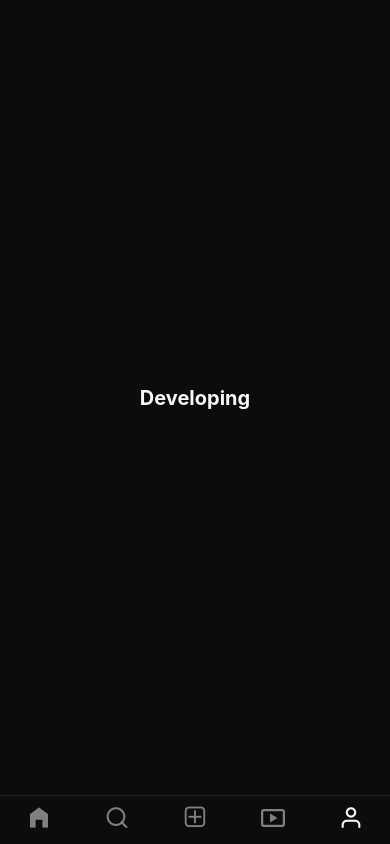
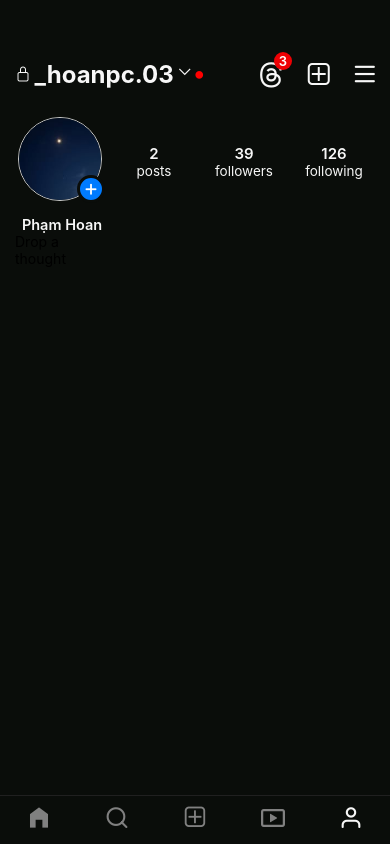
Before and after one commit to conghoan1211/instagram-ui-rn, a React Native app: screen /profile in a window 390 px wide. Built offline with nearby package versions, Linux system fonts and the light colour scheme.

Commit message:
add profile header, information component...

```diff
--- a/app.json
+++ b/app.json
@@ -9,7 +9,7 @@
     "splash": {
       "image": "./assets/splash.png",
       "resizeMode": "contain",
-      "backgroundColor": "#ffffff"
+      "backgroundColor": "#333"
     },
     "ios": {
       "supportsTablet": true,
@@ -19,7 +19,7 @@
       "newArchEnabled": true,
       "adaptiveIcon": {
         "foregroundImage": "./assets/adaptive-icon.png",
-        "backgroundColor": "#ffffff"
+        "backgroundColor": "#333"
       }
     },
     "web": {
--- a/src/components/Icons/IconLink.tsx
+++ b/src/components/Icons/IconLink.tsx
@@ -9,11 +9,14 @@ interface IconLinkProps {
     size?: number;
     badge?: number;
     dot?: boolean;
-    color?: string
+    color?: string;
+    topBadge?: number,
+    bottomBadge?: number,
+    rightBadge?: number,
     onPress?: () => void;
 }
 
-const IconLink: React.FC<IconLinkProps> = ({ name, library, badge, dot, size, color, onPress }) => {
+const IconLink: React.FC<IconLinkProps> = ({ name, library, badge, dot, size, color, topBadge, bottomBadge, rightBadge, onPress }) => {
     const { theme } = useTheme();
 
     return (
@@ -21,7 +24,7 @@ const IconLink: React.FC<IconLinkProps> = ({ name, library, badge, dot, size, co
             <IconBase name={name} library={library} size={size} color={color} />
 
             {badge !== undefined && badge > 0 && (
-                <View style={styles.badge}>
+                <View style={[styles.badge, { top: topBadge ?? -6, right: rightBadge ?? -6}]}>
                     <Text style={[styles.badge_number]}>
                         {badge}
                     </Text>
@@ -44,8 +47,6 @@ const styles = StyleSheet.create({
     // badge notification
     badge: {
         position: 'absolute',
-        top: -6,
-        right: -6,
         backgroundColor: '#ee0004',
         width: 18,
         height: 18,
--- a/src/components/Images/Avatar.tsx
+++ b/src/components/Images/Avatar.tsx
@@ -13,10 +13,13 @@ interface AvatarProps {
     me?: boolean
     width?: number
     height?: number
-    borderWithStory?: number
+    borderWithStory?: number,
+    border?: boolean,
+    borderWidth?: number
 }
 
-const Avatar: React.FC<AvatarProps> = ({ url, hasStory, readStory = false, online = false, me = false, width = 86, height = 86, borderWithStory = 6, }) => {
+const Avatar: React.FC<AvatarProps> = ({ url, hasStory, readStory = false, online = false, me = false,
+    width = 86, height = 86, borderWithStory = 6, border, borderWidth }) => {
     const { theme } = useTheme();
 
     let gradientColors: string[];
@@ -35,14 +38,14 @@ const Avatar: React.FC<AvatarProps> = ({ url, hasStory, readStory = false, onlin
                 end={{ x: 0.05, y: 0.1 }}
                 style={[styles.storyBorder, {
                     height: height,
-                    width: width
+                    width: width,
                 }]}
             >
                 <Image
                     source={url ?? Images.default_avatar}
                     style={[styles.image, {
-                        borderColor: hasStory ? theme.background : "transparent",
-                        borderWidth: borderStory,
+                        borderColor: hasStory ? theme.background : border ? '#cccccc' : "transparent",
+                        borderWidth: borderWidth ?? borderStory,
                         width: (width - borderWithStory),
                         height: (height - borderWithStory)
                     }]}
@@ -64,7 +67,6 @@ const styles = StyleSheet.create({
         backgroundColor: "transparent",
         overflow: "hidden",
         position: 'relative',
-
     },
     image: {
         borderRadius: 1000,
--- a/src/constants/Const.tsx
+++ b/src/constants/Const.tsx
@@ -1,12 +1,12 @@
 import {
     Feather, Entypo, Octicons, FontAwesome5,
     FontAwesome, EvilIcons, AntDesign, Foundation, MaterialIcons,
-    MaterialCommunityIcons, FontAwesome6, SimpleLineIcons,
+    MaterialCommunityIcons, FontAwesome6, SimpleLineIcons, Ionicons
 } from "@expo/vector-icons";
 
 export type IconLibrary = 'Feather' | 'Entypo' | 'Octicons' | 'FontAwesome5' |
     'FontAwesome' | 'EvilIcons' | 'AntDesign' | 'Foundation' | 'MaterialIcons' |
-    'MaterialCommunityIcons' | 'FontAwesome6' | 'SimpleLineIcons';
+    'MaterialCommunityIcons' | 'FontAwesome6' | 'SimpleLineIcons' | 'Ionicons';
 
 export const IconMap: Record<IconLibrary, any> = {
     Feather,
@@ -20,12 +20,15 @@ export const IconMap: Record<IconLibrary, any> = {
     MaterialIcons,
     MaterialCommunityIcons,
     FontAwesome6,
-    SimpleLineIcons
+    SimpleLineIcons,
+    Ionicons,
 };
 
 const Images = {
     glasses: require('./../../src/assests/Img/glasses.jpg'),
     default_avatar: require('./../../src/assests/Img/default-avatar.png'),
+    avt: require('./../../src/assests/Img/avt.jpg'),
+
 };
 
 export default Images;
--- a/src/navigation/MainTab.tsx
+++ b/src/navigation/MainTab.tsx
@@ -30,11 +30,7 @@ function MainTab() {
                     headerShown: false,
                 })}
             >
-                <Tab.Screen
-                    name="home"
-                    component={HomeScreen}
-                    options={{ title: '' }}
-                />
+                <Tab.Screen name="home" component={HomeScreen} options={{ title: '' }} />
                 <Tab.Screen name="search" component={SearchScreen} options={{ title: '' }} />
                 <Tab.Screen name="upPost" component={UpPostScreen} options={{ title: '' }} />
                 <Tab.Screen name="video" component={VideoScreen} options={{ title: '' }} />
--- a/src/screens/Profile/ProfileScreen.tsx
+++ b/src/screens/Profile/ProfileScreen.tsx
@@ -1,13 +1,16 @@
 import React from 'react';
 import { View, Text, StyleSheet } from 'react-native';
 import { useTheme } from '../../components/Theme/ThemeContext';
+import HeaderProfile from './_HeaderProfile';
+import InforProfile from './_InforProfile';
 
 export default function ProfileScreen() {
     const { theme } = useTheme();
 
     return (
-        <View style={[styles.container, {backgroundColor: theme.background}]}>
-            <Text style={[styles.text, { color: theme.text }]}>Developing</Text>
+        <View style={[styles.container, { backgroundColor: theme.background }]}>
+            <HeaderProfile />
+            <InforProfile />
         </View>
     );
 }
@@ -15,8 +18,8 @@ export default function ProfileScreen() {
 const styles = StyleSheet.create({
     container: {
         flex: 1,
-        justifyContent: 'center',
-        alignItems: 'center',
+        paddingTop: 45,
+        paddingHorizontal: 15,
     },
     text: {
         fontSize: 20,
--- /dev/null
+++ b/src/screens/Profile/_HeaderProfile.tsx
@@ -0,0 +1,89 @@
+import { Platform, Text, View, StyleSheet } from "react-native";
+import IconLink from "../../components/Icons/IconLink";
+import { globalStyles } from "../../constants/GlobalStyles";
+import { useTheme } from "../../components/Theme/ThemeContext";
+import IconBase from "../../components/Icons/IconBase";
+
+function HeaderProfile() {
+    const { theme } = useTheme();
+
+    return (
+        <View style={[globalStyles.justify_between, styles.container]}>
+            <View style={styles.iconLock}>
+                <IconBase name="lock-closed-outline" library="Ionicons" size={16} />
+            </View>
+            <View style={globalStyles.align_center}>
+                <Text style={[styles.username, { color: theme.text }]}>_hoanpc.03</Text>
+                <View style={styles.iconDown}>
+                    <IconBase name="chevron-down" library="EvilIcons" size={30} />
+                </View>
+                <View style={styles.dot}>
+                    <IconBase name="dot-single" library="Entypo" color="red" size={35} />
+                </View>
+            </View>
+
+            <View style={globalStyles.align_center}>
+                <View style={styles.icon}>
+                    <IconLink name="threads" library="FontAwesome6" size={27} badge={3} topBadge={-8.5} rightBadge={-9} />
+                </View>
+                <View style={styles.icon}>
+                    <IconLink name="plus-square-o" library="FontAwesome" size={28} />
+                </View>
+                <View style={styles.icon}>
+                    <IconLink name="three-bars" library="Octicons" size={23} />
+                </View>
+            </View>
+        </View>
+    );
+}
+
+const styles = StyleSheet.create({
+    container: {
+        paddingTop: 10,
+    },
+    username: {
+        fontSize: 24,
+        fontWeight: '700'
+    },
+    icon: {
+        position: 'relative',
+        marginLeft: 25,
+    },
+    dot: {
+        marginLeft: -18,
+        ...Platform.select({
+            android: {
+                marginBottom: 3,
+            },
+            ios: {
+                marginBottom: 2
+            }
+        })
+    },
+    iconDown: {
+        marginLeft: -4,
+        marginBottom: 6,
+        ...Platform.select({
+            android: {
+                marginBottom: 10,
+            },
+            ios: {
+                marginBottom: 4
+            }
+        })
+    },
+    iconLock: {
+        fontWeight: '500',
+        marginRight: -14,
+        ...Platform.select({
+            android: {
+                marginRight: -45,
+            },
+        })
+    }
+
+});
+
+
+
+export default HeaderProfile;
--- /dev/null
+++ b/src/screens/Profile/_InforProfile.tsx
@@ -0,0 +1,68 @@
+import { StyleSheet, Text, TouchableOpacity, View } from "react-native";
+import avt from './../../assests/Img/avt.jpg';
+import Avatar from "../../components/Images/Avatar";
+import { useTheme } from "../../components/Theme/ThemeContext";
+
+function InforProfile() {
+    const { theme } = useTheme();
+
+    return (
+        <View style={styles.container}>
+            <View style={styles.avatar} >
+                <Avatar url={avt} me width={90} height={90} border borderWidth={0.2} />
+                <Text style={[styles.username, { color: theme.text }]}>Phạm Hoan</Text>
+                <View>
+                    <Text>Drop a thought</Text>
+                </View>
+            </View>
+            <TouchableOpacity activeOpacity={0.7} style={styles.box}>
+                <Text style={[styles.number, { color: theme.text }]}>2</Text>
+                <Text style={[styles.title, { color: theme.text }]}>posts</Text>
+            </TouchableOpacity>
+            <TouchableOpacity activeOpacity={0.7} style={styles.box}>
+                <Text style={[styles.number, { color: theme.text }]}>39</Text>
+                <Text style={[styles.title, { color: theme.text }]}>followers</Text>
+            </TouchableOpacity>
+            <TouchableOpacity activeOpacity={0.7} style={styles.box}>
+                <Text style={[styles.number, { color: theme.text }]}>126</Text>
+                <Text style={[styles.title, { color: theme.text }]}>following</Text>
+            </TouchableOpacity>
+        </View>
+    );
+}
+const styles = StyleSheet.create({
+    container: {
+        marginTop: 20,
+        alignItems: 'center',
+        flexDirection: 'row',
+        justifyContent: 'space-evenly',
+    },
+    avatar: {
+        width: 94,
+        height: 94,
+    },
+    text: {
+        fontSize: 20,
+        fontWeight: 'bold',
+    },
+    username: {
+        fontSize: 14.5,
+        fontWeight: '600',
+        textAlign: 'center',
+        marginTop: 12
+    },
+    box: {
+        alignItems: 'center',
+        justifyContent: 'center',
+        width: 90
+    },
+    number : {
+        fontWeight: '600',
+        fontSize: 15,
+    },
+    title: {
+        fontSize: 13.5
+    }
+});
+
+export default InforProfile;
```
Also changed, not shown: src/assests/Img/avt.jpg (added), src/screens/Home/_Menu.tsx (deleted).
